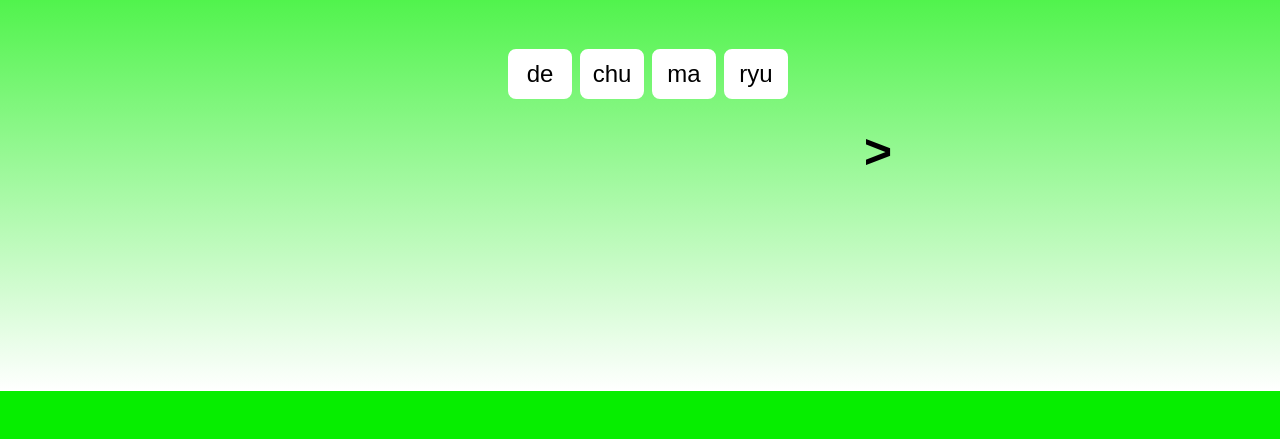
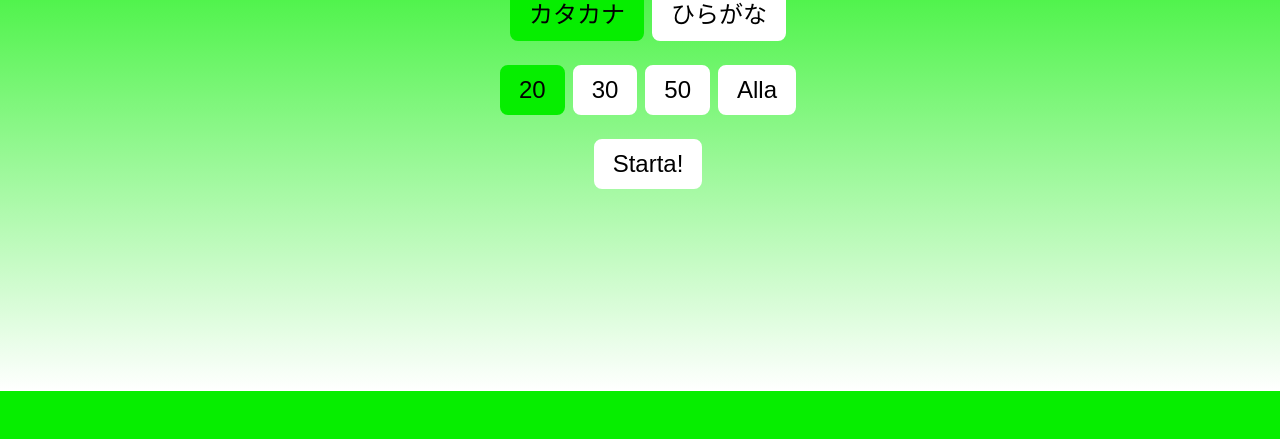
Before and after one commit to iensu/kana-driller, a plain HTML site: page index.html in a window 1280 px wide. Shown: the part 409-848 px from the top of the page. Drawn offline with Linux system fonts and the light colour scheme.

Commit message:
Add start screen

```diff
--- a/index.html
+++ b/index.html
@@ -10,8 +10,44 @@
   <body>
     <div class="app">
       <div class="screen" id="intro">
-        <h1>Öva Katakana!</h1>
-        <button id="start" onClick="startGame()">Starta!</button>
+        <h1>Öva Kana!</h1>
+        <div class="option-group">
+          <button
+            class="option-btn selected"
+            id="opt-katakana"
+            onclick="selectScript('katakana')"
+          >
+            カタカナ
+          </button>
+          <button
+            class="option-btn"
+            id="opt-hiragana"
+            onclick="selectScript('hiragana')"
+          >
+            ひらがな
+          </button>
+        </div>
+        <div class="option-group">
+          <button
+            class="option-btn selected"
+            id="opt-20"
+            onclick="selectCount(20)"
+          >
+            20
+          </button>
+          <button class="option-btn" id="opt-30" onclick="selectCount(30)">
+            30
+          </button>
+          <button class="option-btn" id="opt-50" onclick="selectCount(50)">
+            50
+          </button>
+          <button class="option-btn" id="opt-all" onclick="selectCount('ALL')">
+            Alla
+          </button>
+        </div>
+        <button class="option-btn" id="start" onClick="startGame()">
+          Starta!
+        </button>
       </div>
 
       <div class="screen" id="game">
@@ -48,8 +84,9 @@
     </div>
   </body>
   <script>
-    const totalDrills = 20;
-    let kanaDriller = KanaDriller(totalDrills);
+    let selectedCount = 20;
+    let selectedScript = "katakana";
+    let kanaDriller = KanaDriller(selectedCount, selectedScript);
 
     const introScreen = document.getElementById("intro");
     const gameScreen = document.getElementById("game");
@@ -113,7 +150,7 @@
       const result = kanaDriller.result();
       document.body.style.setProperty(
         "--resultProgressPercent",
-        `${Math.round(100 * (result.points / totalDrills))}%`,
+        `${Math.round(100 * (result.points / result.drills.length))}%`,
       );
       gameScreen.classList.add("hide");
       introScreen.classList.add("hide");
@@ -140,8 +177,26 @@
       document.getElementById("drills").append(...template.content.childNodes);
     }
 
+    function selectScript(script) {
+      selectedScript = script;
+      document
+        .querySelectorAll("#opt-katakana, #opt-hiragana")
+        .forEach((btn) => btn.classList.remove("selected"));
+      document.getElementById(`opt-${script}`).classList.add("selected");
+    }
+
+    function selectCount(count) {
+      selectedCount = count;
+      document
+        .querySelectorAll("#opt-20, #opt-30, #opt-50, #opt-all")
+        .forEach((btn) => btn.classList.remove("selected"));
+      const id = count === "ALL" ? "opt-all" : `opt-${count}`;
+      document.getElementById(id).classList.add("selected");
+    }
+
     function startGame() {
-      kanaDriller = KanaDriller(totalDrills);
+      kanaDriller = KanaDriller(selectedCount, selectedScript);
+      document.getElementById("drills").innerHTML = "";
       renderDrill();
       gameScreen.classList.remove("hide");
       introScreen.classList.add("hide");
@@ -167,8 +222,5 @@
       kanaDriller.respond(answer);
       next();
     }
-
-    // TODO: Remove after implementing intro screen
-    startGame();
   </script>
 </html>
--- a/main.js
+++ b/main.js
@@ -105,11 +105,14 @@ const KANA_TABLE = [
 
 const scope = typeof window !== "undefined" ? window : global;
 
-scope.KanaDriller = function KanaDriller(totalDrills = 30) {
+scope.KanaDriller = function KanaDriller(totalDrills = 30, scriptType = "katakana") {
+  const kanaColIndex = scriptType === "hiragana" ? 2 : 1;
   const randomInt = (max) => Math.floor(Math.random() * max);
 
-  const kanaDrill = (kanaIndex) => {
-    const [romaji, katakana, _hiragana] = KANA_TABLE[kanaIndex];
+  const kanaDrill = (tableIndex) => {
+    const entry = KANA_TABLE[tableIndex];
+    const romaji = entry[0];
+    const kana = entry[kanaColIndex];
     let candidates = new Set([romaji]);
 
     while (candidates.size < 4) {
@@ -123,19 +126,26 @@ scope.KanaDriller = function KanaDriller(totalDrills = 30) {
     }
 
     return {
-      kana: katakana,
+      kana,
       correctAnswer: romaji,
       candidates: [...randomCandidates],
       answer: null,
     };
   };
 
-  const kanaIndices = new Set();
-  while (kanaIndices.size < totalDrills) {
-    kanaIndices.add(randomInt(KANA_TABLE.length));
+  const useAll = totalDrills === "ALL" || totalDrills >= KANA_TABLE.length;
+  let kanaIndices;
+  if (useAll) {
+    kanaIndices = Array.from({ length: KANA_TABLE.length }, (_, i) => i);
+  } else {
+    const kanaIndicesSet = new Set();
+    while (kanaIndicesSet.size < totalDrills) {
+      kanaIndicesSet.add(randomInt(KANA_TABLE.length));
+    }
+    kanaIndices = [...kanaIndicesSet];
   }
 
-  const drills = [...kanaIndices].map(kanaDrill);
+  const drills = kanaIndices.map(kanaDrill);
   let currentDrillIndex = 0;
 
   return {
@@ -146,10 +156,9 @@ scope.KanaDriller = function KanaDriller(totalDrills = 30) {
       return !drills.some((x) => x.answer === null);
     },
     nextDrill() {
-      if (currentDrillIndex < totalDrills - 1) {
+      if (currentDrillIndex < drills.length - 1) {
         currentDrillIndex++;
       }
-
       return this.currentDrill();
     },
     previousDrill() {
@@ -158,7 +167,6 @@ scope.KanaDriller = function KanaDriller(totalDrills = 30) {
       }
       return this.currentDrill();
     },
-
     isFirst() {
       return currentDrillIndex === 0;
     },
@@ -173,7 +181,7 @@ scope.KanaDriller = function KanaDriller(totalDrills = 30) {
         (x) => x.answer && x.correctAnswer !== x.answer,
       );
       const skipped = drills.filter((x) => x.answer === null);
-      const points = totalDrills - failed.length - skipped.length;
+      const points = drills.length - failed.length - skipped.length;
 
       return {
         failed,
--- a/styles.css
+++ b/styles.css
@@ -114,6 +114,34 @@ body {
   }
 }
 
+#intro {
+  display: flex;
+  flex-direction: column;
+  align-items: center;
+  justify-content: center;
+  gap: 24px;
+}
+
+.option-group {
+  display: flex;
+  flex-direction: row;
+  gap: 8px;
+}
+
+.option-btn {
+  padding: 8px 16px;
+  border-radius: 8px;
+  border: white solid 3px;
+  background: white;
+  font-size: 1rem;
+  cursor: pointer;
+}
+
+.option-btn.selected {
+  border-color: #06ee00;
+  background: #06ee00;
+}
+
 .hide {
   display: none !important;
 }
```
